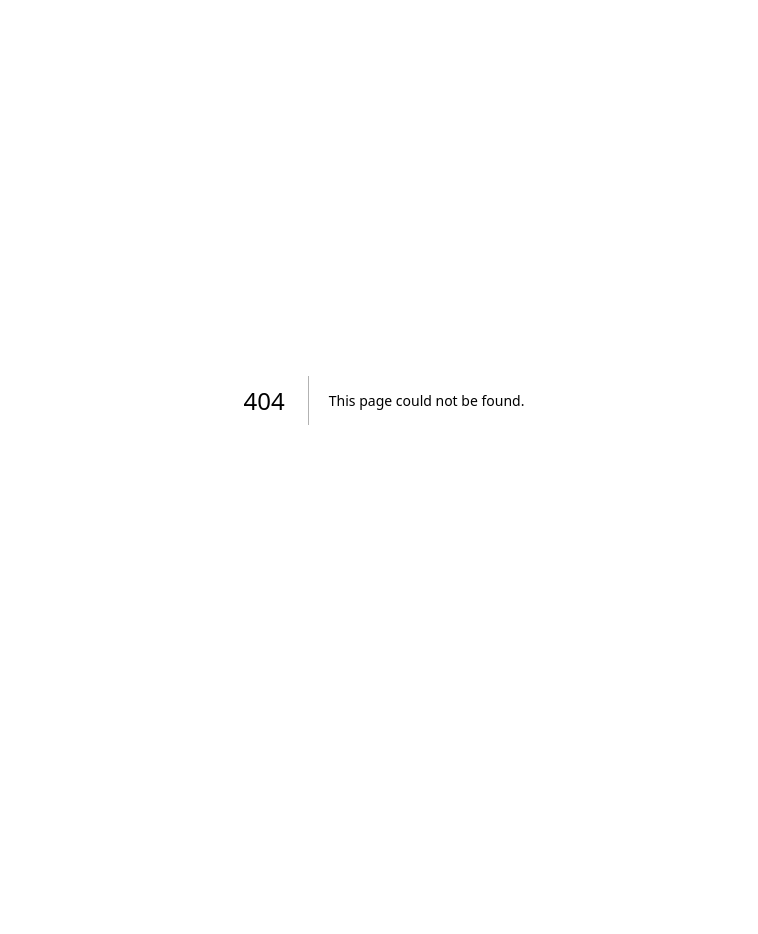
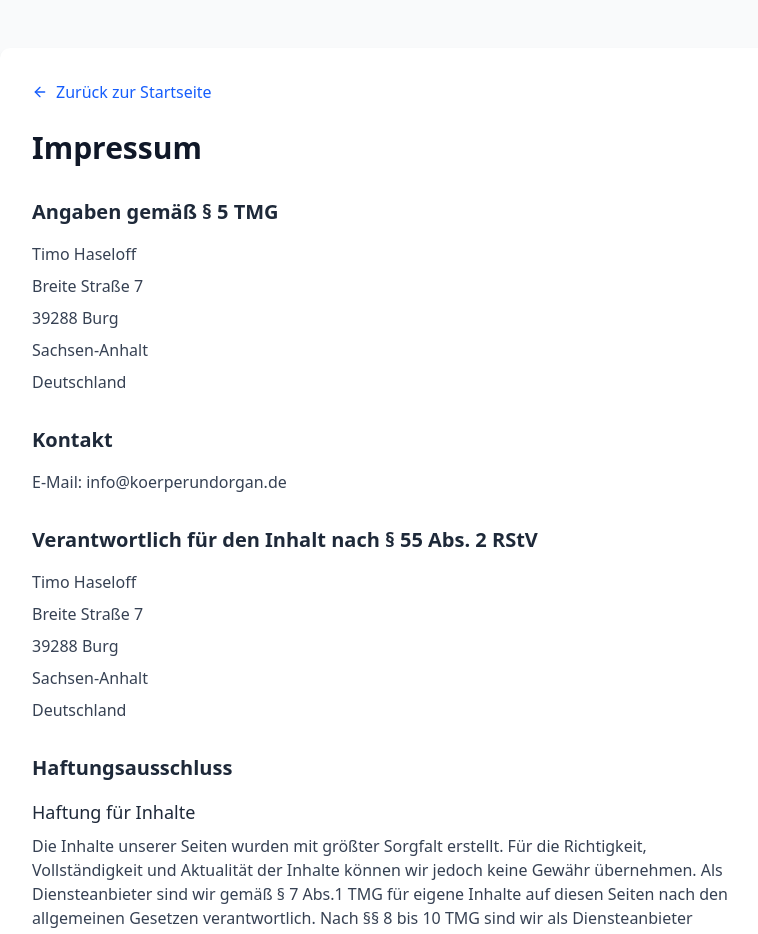
Before and after one commit to ttvtimotheus/organ-body-donation, a Next.js app: page /impressum in a window 1280 px wide. Before the commit this address had no page. Shown: the top 934 px of the page, without its empty margins (256-1014 px from the left). Before the commit the page ends 800 px from the top, so only its background shows below. Built offline with nearby package versions, Linux system fonts and the light colour scheme.

Commit message:
Füge Impressum-Seite und Link im Footer hinzu

```diff
--- /dev/null
+++ b/src/app/impressum/page.tsx
@@ -0,0 +1,85 @@
+import React from 'react';
+import Link from 'next/link';
+import { ArrowLeft } from 'lucide-react';
+
+export const metadata = {
+  title: 'Impressum | Organ- und Körperspende Informationsportal',
+  description: 'Impressum und rechtliche Informationen zum Organ- und Körperspende Informationsportal',
+};
+
+export default function ImpressumPage() {
+  return (
+    <div className="min-h-screen bg-gray-50 dark:bg-gray-900 py-12 px-4 sm:px-6 lg:px-8">
+      <div className="max-w-3xl mx-auto bg-white dark:bg-gray-800 rounded-lg shadow-md p-8">
+        <div className="mb-6">
+          <Link
+            href="/"
+            className="inline-flex items-center text-blue-600 dark:text-blue-400 hover:text-blue-800 dark:hover:text-blue-300 transition-colors"
+          >
+            <ArrowLeft className="h-4 w-4 mr-2" />
+            Zurück zur Startseite
+          </Link>
+        </div>
+
+        <h1 className="text-3xl font-bold text-gray-900 dark:text-white mb-8">Impressum</h1>
+
+        <section className="mb-8">
+          <h2 className="text-xl font-semibold text-gray-800 dark:text-gray-200 mb-4">Angaben gemäß § 5 TMG</h2>
+          <p className="text-gray-700 dark:text-gray-300 mb-2">Timo Haseloff</p>
+          <p className="text-gray-700 dark:text-gray-300 mb-2">Breite Straße 7</p>
+          <p className="text-gray-700 dark:text-gray-300 mb-2">39288 Burg</p>
+          <p className="text-gray-700 dark:text-gray-300 mb-2">Sachsen-Anhalt</p>
+          <p className="text-gray-700 dark:text-gray-300 mb-2">Deutschland</p>
+        </section>
+
+        <section className="mb-8">
+          <h2 className="text-xl font-semibold text-gray-800 dark:text-gray-200 mb-4">Kontakt</h2>
+          <p className="text-gray-700 dark:text-gray-300 mb-2">E-Mail: info@koerperundorgan.de</p>
+        </section>
+
+        <section className="mb-8">
+          <h2 className="text-xl font-semibold text-gray-800 dark:text-gray-200 mb-4">Verantwortlich für den Inhalt nach § 55 Abs. 2 RStV</h2>
+          <p className="text-gray-700 dark:text-gray-300 mb-2">Timo Haseloff</p>
+          <p className="text-gray-700 dark:text-gray-300 mb-2">Breite Straße 7</p>
+          <p className="text-gray-700 dark:text-gray-300 mb-2">39288 Burg</p>
+          <p className="text-gray-700 dark:text-gray-300 mb-2">Sachsen-Anhalt</p>
+          <p className="text-gray-700 dark:text-gray-300 mb-2">Deutschland</p>
+        </section>
+
+        <section className="mb-8">
+          <h2 className="text-xl font-semibold text-gray-800 dark:text-gray-200 mb-4">Haftungsausschluss</h2>
+
+          <h3 className="text-lg font-medium text-gray-800 dark:text-gray-200 mb-2">Haftung für Inhalte</h3>
+          <p className="text-gray-700 dark:text-gray-300 mb-4">
+            Die Inhalte unserer Seiten wurden mit größter Sorgfalt erstellt. Für die Richtigkeit, Vollständigkeit und Aktualität der Inhalte können wir jedoch keine Gewähr übernehmen. Als Diensteanbieter sind wir gemäß § 7 Abs.1 TMG für eigene Inhalte auf diesen Seiten nach den allgemeinen Gesetzen verantwortlich. Nach §§ 8 bis 10 TMG sind wir als Diensteanbieter jedoch nicht verpflichtet, übermittelte oder gespeicherte fremde Informationen zu überwachen oder nach Umständen zu forschen, die auf eine rechtswidrige Tätigkeit hinweisen. Verpflichtungen zur Entfernung oder Sperrung der Nutzung von Informationen nach den allgemeinen Gesetzen bleiben hiervon unberührt. Eine diesbezügliche Haftung ist jedoch erst ab dem Zeitpunkt der Kenntnis einer konkreten Rechtsverletzung möglich. Bei Bekanntwerden von entsprechenden Rechtsverletzungen werden wir diese Inhalte umgehend entfernen.
+          </p>
+
+          <h3 className="text-lg font-medium text-gray-800 dark:text-gray-200 mb-2">Haftung für Links</h3>
+          <p className="text-gray-700 dark:text-gray-300 mb-4">
+            Unser Angebot enthält Links zu externen Websites Dritter, auf deren Inhalte wir keinen Einfluss haben. Deshalb können wir für diese fremden Inhalte auch keine Gewähr übernehmen. Für die Inhalte der verlinkten Seiten ist stets der jeweilige Anbieter oder Betreiber der Seiten verantwortlich. Die verlinkten Seiten wurden zum Zeitpunkt der Verlinkung auf mögliche Rechtsverstöße überprüft. Rechtswidrige Inhalte waren zum Zeitpunkt der Verlinkung nicht erkennbar. Eine permanente inhaltliche Kontrolle der verlinkten Seiten ist jedoch ohne konkrete Anhaltspunkte einer Rechtsverletzung nicht zumutbar. Bei Bekanntwerden von Rechtsverletzungen werden wir derartige Links umgehend entfernen.
+          </p>
+        </section>
+
+        <section className="mb-8">
+          <h2 className="text-xl font-semibold text-gray-800 dark:text-gray-200 mb-4">Urheberrecht</h2>
+          <p className="text-gray-700 dark:text-gray-300 mb-4">
+            Die durch die Seitenbetreiber erstellten Inhalte und Werke auf diesen Seiten unterliegen dem deutschen Urheberrecht. Die Vervielfältigung, Bearbeitung, Verbreitung und jede Art der Verwertung außerhalb der Grenzen des Urheberrechtes bedürfen der schriftlichen Zustimmung des jeweiligen Autors bzw. Erstellers. Downloads und Kopien dieser Seite sind nur für den privaten, nicht kommerziellen Gebrauch gestattet. Soweit die Inhalte auf dieser Seite nicht vom Betreiber erstellt wurden, werden die Urheberrechte Dritter beachtet. Insbesondere werden Inhalte Dritter als solche gekennzeichnet. Sollten Sie trotzdem auf eine Urheberrechtsverletzung aufmerksam werden, bitten wir um einen entsprechenden Hinweis. Bei Bekanntwerden von Rechtsverletzungen werden wir derartige Inhalte umgehend entfernen.
+          </p>
+        </section>
+
+        <section>
+          <h2 className="text-xl font-semibold text-gray-800 dark:text-gray-200 mb-4">Datenschutz</h2>
+          <p className="text-gray-700 dark:text-gray-300 mb-4">
+            Die Nutzung unserer Webseite ist in der Regel ohne Angabe personenbezogener Daten möglich. Soweit auf unseren Seiten personenbezogene Daten (beispielsweise Name, Anschrift oder E-Mail-Adressen) erhoben werden, erfolgt dies, soweit möglich, stets auf freiwilliger Basis. Diese Daten werden ohne Ihre ausdrückliche Zustimmung nicht an Dritte weitergegeben.
+          </p>
+          <p className="text-gray-700 dark:text-gray-300 mb-4">
+            Wir weisen darauf hin, dass die Datenübertragung im Internet (z.B. bei der Kommunikation per E-Mail) Sicherheitslücken aufweisen kann. Ein lückenloser Schutz der Daten vor dem Zugriff durch Dritte ist nicht möglich.
+          </p>
+          <p className="text-gray-700 dark:text-gray-300">
+            Der Nutzung von im Rahmen der Impressumspflicht veröffentlichten Kontaktdaten durch Dritte zur Übersendung von nicht ausdrücklich angeforderter Werbung und Informationsmaterialien wird hiermit ausdrücklich widersprochen. Die Betreiber der Seiten behalten sich ausdrücklich rechtliche Schritte im Falle der unverlangten Zusendung von Werbeinformationen, etwa durch Spam-Mails, vor.
+          </p>
+        </section>
+      </div>
+    </div>
+  );
+}
--- a/src/components/ui-custom/Footer.tsx
+++ b/src/components/ui-custom/Footer.tsx
@@ -164,6 +164,14 @@ const Footer = () => {
           <p className="text-xs text-gray-400 dark:text-gray-500 mt-2">
             Die medizinischen Informationen auf dieser Website ersetzen nicht die professionelle Beratung durch medizinisches Fachpersonal.
           </p>
+          <div className="mt-4">
+            <Link
+              href="/impressum"
+              className="text-sm text-blue-600 dark:text-blue-400 hover:text-blue-800 dark:hover:text-blue-300 transition-colors"
+            >
+              Impressum
+            </Link>
+          </div>
         </div>
       </div>
     </footer>
```
